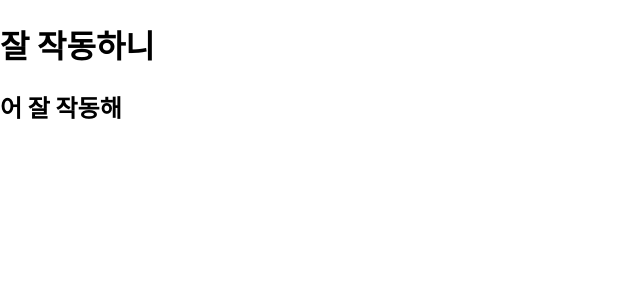
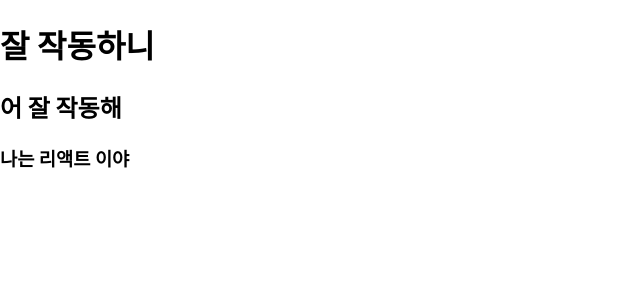
Before and after one commit to dohy-9443/ReactExample, a React (Create React App) app in the folder hello-react/: page / in a window 1280 px wide. Shown: the top 300 px of the page, without its empty margins (0-640 px from the left). Built offline with nearby package versions, Linux system fonts and the light colour scheme.

Commit message:
예제4 prettier랑 변수

```diff
--- a/hello-react/src/App.js
+++ b/hello-react/src/App.js
@@ -1,10 +1,12 @@
 import React from 'react';
 
 const App = () => {
+  const name = '리액트';
   return (
     <>
       <h1>잘 작동하니</h1>
       <h2>어 잘 작동해</h2>
+      <h3>나는 {name} 이야</h3>
     </>
   );
 };
```
Also changed, not shown: 1 other file (tests, documents, lock files or other folders).
